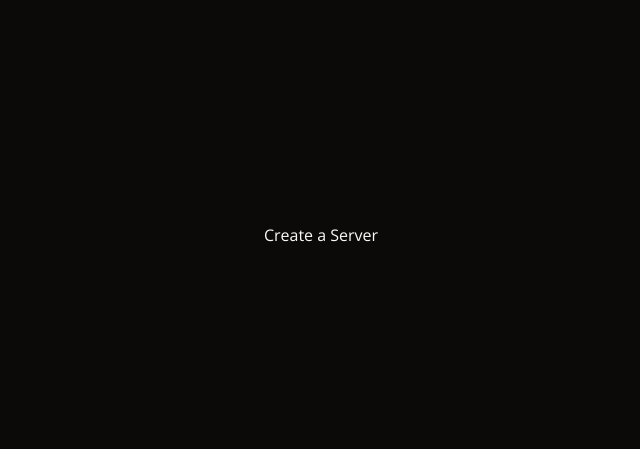
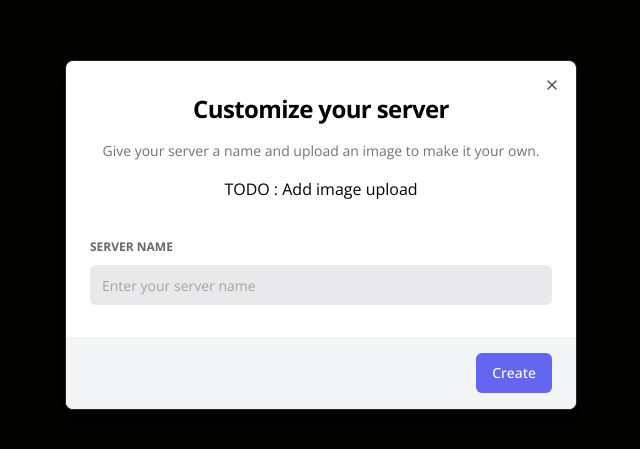
Before and after one commit to NaoRojas/discord-clone, a Next.js app: page / in a window 1280 px wide. Shown: the part 165-614 px from the top of the page, without its empty margins (319-959 px from the left). Built offline with nearby package versions, Linux system fonts and the light colour scheme; no server answers; the database is empty.

Commit message:
Add InitialModal component for server customization and update SetUpPage to use it

```diff
--- a/app/(auth)/(setup)/page.tsx
+++ b/app/(auth)/(setup)/page.tsx
@@ -1,6 +1,7 @@
 import { initialProfile } from '@/lib/initial-profile'
 import { db } from '@/lib/db'
 import { redirect } from 'next/navigation'
+import { InitialModal } from '@/components/modals/initial-modal'
 
 const SetUpPage = async () => {
   const profile = await initialProfile()
@@ -19,11 +20,7 @@ const SetUpPage = async () => {
     return redirect(`/servers/${server.id}`)
   }
 
-  return (
-    <div>
-      <h1>Create a Server</h1>
-    </div>
-  )
+  return <InitialModal />
 }
 
 export default SetUpPage
--- /dev/null
+++ b/components/modals/initial-modal.tsx
@@ -0,0 +1,97 @@
+'use client'
+import {
+  Dialog,
+  DialogContent,
+  DialogFooter,
+  DialogDescription,
+  DialogHeader,
+  DialogTitle,
+} from '../ui/dialog'
+
+import { useForm } from 'react-hook-form'
+import * as z from 'zod'
+import { zodResolver } from '@hookform/resolvers/zod'
+import {
+  Form,
+  FormControl,
+  FormLabel,
+  FormInput,
+  FormMessage,
+  FormField,
+  FormItem,
+} from '@/components/ui/form'
+
+import { Input } from '../ui/input'
+import { Button } from '../ui/button'
+
+export const InitialModal = () => {
+  const formSchema = z.object({
+    name: z.string().nonempty({ message: 'Server name is required' }),
+    imageUrl: z.string().nonempty({
+      message: 'Please upload an image',
+    }),
+  })
+
+  const form = useForm({
+    resolver: zodResolver(formSchema),
+    defaultValues: {
+      name: '',
+      imageUrl: '',
+    },
+  })
+
+  const isLoading = form.formState.isSubmitting
+
+  const onSubmit = async (values: z.infer<typeof formSchema>) => {
+    console.log(values)
+  }
+
+  return (
+    <Dialog open>
+      <DialogContent className="bg-white text-black p-0 overflow-hidden">
+        <DialogHeader className="pt-8 px-6">
+          <DialogTitle className="text-2xl text-center font-bold">
+            Customize your server
+          </DialogTitle>
+        </DialogHeader>
+        <DialogDescription className="text-center text-zinc-500">
+          Give your server a name and upload an image to make it your own.
+        </DialogDescription>
+        <Form {...form}>
+          <form onSubmit={form.handleSubmit(onSubmit)} className="space-y-8">
+            <div className="space-y-8 px-6">
+              <div className="flex items-center justify-center text-center">
+                TODO : Add image upload
+              </div>
+              <FormField
+                control={form.control}
+                name="name"
+                render={({ field }) => (
+                  <FormItem>
+                    <FormLabel className="uppercase text-xs font-bold text-zinc-500 dark:text-secondary/70">
+                      Server Name
+                    </FormLabel>
+                    <FormControl>
+                      <Input
+                        disabled={isLoading}
+                        className="bg-zinc-300/50 border-0 focus-visible:ring-0 focus-visible:ring-offset-0 text-black dark:text-white"
+                        placeholder="Enter your server name"
+                        {...field}
+                      />
+                    </FormControl>
+                    <FormMessage />
+                  </FormItem>
+                )}
+              />
+            </div>
+            <DialogFooter className="bg-gray-100 px-6 py-4">
+              <Button variant="primary" disabled={isLoading}>
+                Create
+              </Button>
+            </DialogFooter>
+          </form>
+        </Form>
+      </DialogContent>
+    </Dialog>
+  )
+}
--- a/components/ui/button.tsx
+++ b/components/ui/button.tsx
@@ -1,34 +1,35 @@
-import * as React from "react"
-import { Slot } from "@radix-ui/react-slot"
-import { cva, type VariantProps } from "class-variance-authority"
+import * as React from 'react'
+import { Slot } from '@radix-ui/react-slot'
+import { cva, type VariantProps } from 'class-variance-authority'
 
-import { cn } from "@/lib/utils"
+import { cn } from '@/lib/utils'
 
 const buttonVariants = cva(
-  "inline-flex items-center justify-center gap-2 whitespace-nowrap rounded-md text-sm font-medium ring-offset-background transition-colors focus-visible:outline-none focus-visible:ring-2 focus-visible:ring-ring focus-visible:ring-offset-2 disabled:pointer-events-none disabled:opacity-50 [&_svg]:pointer-events-none [&_svg]:size-4 [&_svg]:shrink-0",
+  'inline-flex items-center justify-center gap-2 whitespace-nowrap rounded-md text-sm font-medium ring-offset-background transition-colors focus-visible:outline-none focus-visible:ring-2 focus-visible:ring-ring focus-visible:ring-offset-2 disabled:pointer-events-none disabled:opacity-50 [&_svg]:pointer-events-none [&_svg]:size-4 [&_svg]:shrink-0',
   {
     variants: {
       variant: {
-        default: "bg-primary text-primary-foreground hover:bg-primary/90",
+        default: 'bg-primary text-primary-foreground hover:bg-primary/90',
         destructive:
-          "bg-destructive text-destructive-foreground hover:bg-destructive/90",
+          'bg-destructive text-destructive-foreground hover:bg-destructive/90',
         outline:
-          "border border-input bg-background hover:bg-accent hover:text-accent-foreground",
+          'border border-input bg-background hover:bg-accent hover:text-accent-foreground',
         secondary:
-          "bg-secondary text-secondary-foreground hover:bg-secondary/80",
-        ghost: "hover:bg-accent hover:text-accent-foreground",
-        link: "text-primary underline-offset-4 hover:underline",
+          'bg-secondary text-secondary-foreground hover:bg-secondary/80',
+        ghost: 'hover:bg-accent hover:text-accent-foreground',
+        link: 'text-primary underline-offset-4 hover:underline',
+        primary: 'bg-indigo-500 text-white hover:bg-indigo-500/90',
       },
       size: {
-        default: "h-10 px-4 py-2",
-        sm: "h-9 rounded-md px-3",
-        lg: "h-11 rounded-md px-8",
-        icon: "h-10 w-10",
+        default: 'h-10 px-4 py-2',
+        sm: 'h-9 rounded-md px-3',
+        lg: 'h-11 rounded-md px-8',
+        icon: 'h-10 w-10',
       },
     },
     defaultVariants: {
-      variant: "default",
-      size: "default",
+      variant: 'default',
+      size: 'default',
     },
   }
 )
@@ -41,7 +42,7 @@ export interface ButtonProps
 
 const Button = React.forwardRef<HTMLButtonElement, ButtonProps>(
   ({ className, variant, size, asChild = false, ...props }, ref) => {
-    const Comp = asChild ? Slot : "button"
+    const Comp = asChild ? Slot : 'button'
     return (
       <Comp
         className={cn(buttonVariants({ variant, size, className }))}
@@ -51,6 +52,6 @@ const Button = React.forwardRef<HTMLButtonElement, ButtonProps>(
     )
   }
 )
-Button.displayName = "Button"
+Button.displayName = 'Button'
 
 export { Button, buttonVariants }
```
